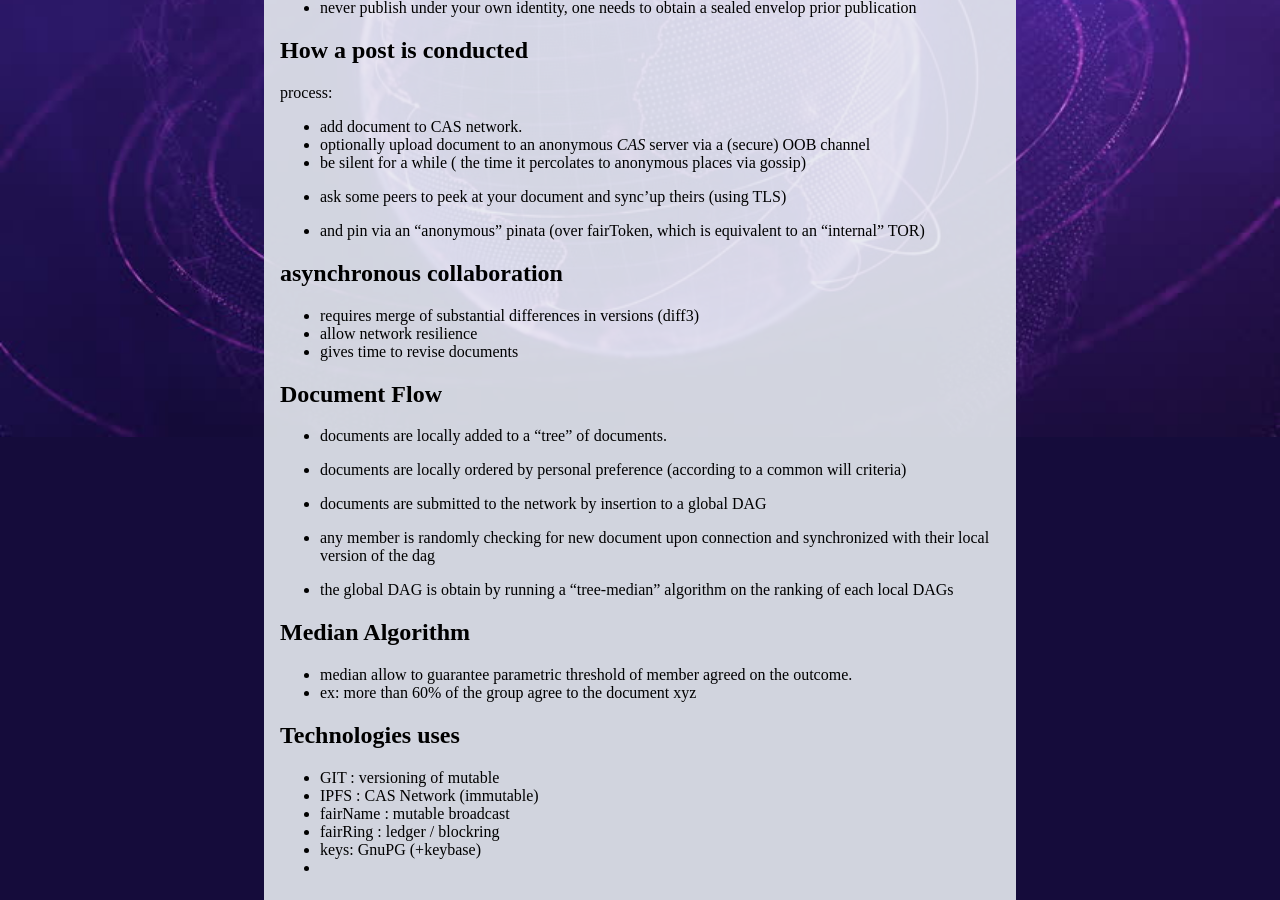
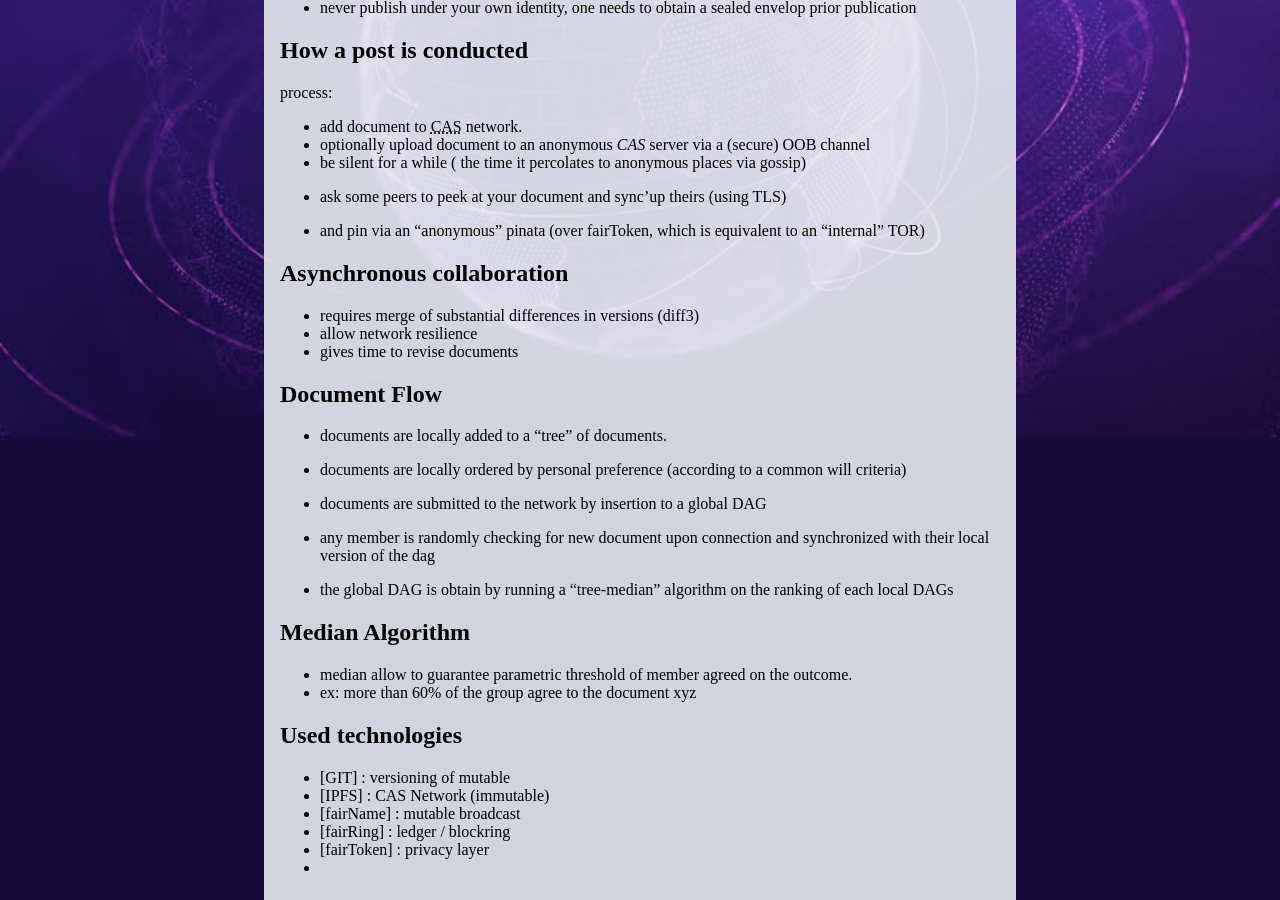
Before and after one commit to willforge/fairTools, a Jekyll site: the page built from docs/slides.md, in a window 1280 px wide and 900 px high, scrolled down 987 px. Built offline with Jekyll 4.4.1, drawn with Linux system fonts in a browser that asks for light colours; our own code applies the rules of GitHub Pages for plain Markdown files; some of the changed text lies outside the part shown.

Commit message:
correction applied to slides

```diff
--- a/docs/slides.md
+++ b/docs/slides.md
@@ -1,7 +1,7 @@
-# Fairtools (technical overview)
+# fairTools (technical overview)
 
 
-## Fairtools
+## fairTools
 
    - is a set of tools to make collaborative technologies accessible to anyone
    - it consists of
@@ -54,7 +54,7 @@
 ## How a post is conducted
 
   process:
-   - add document to <span abrev="Content Addressed Storage">CAS</span> network.
+   - add document to <abbr title="Content Addressed Storage">CAS</abbr> network.
    - optionally upload document to an anonymous *CAS* server via a (secure) OOB channel
    - be silent for a while ( the time it percolates to anonymous places via gossip)
    - ask some peers to peek at your document and sync'up theirs (using TLS)
@@ -62,7 +62,7 @@
    - and pin via an "anonymous" pinata (over fairToken, which is equivalent to an "internal" TOR)
 
 
-## asynchronous collaboration
+## Asynchronous collaboration
 
 - requires merge of substantial differences in versions (diff3)
 - allow network resilience
@@ -88,15 +88,23 @@
 
 
 
-## Technologies uses
+## Used technologies
 
 
-- GIT  : versioning of mutable
-- IPFS : CAS Network (immutable)
-- fairName : mutable broadcast
-- fairRing : ledger / blockring
-- keys: GnuPG (+keybase)
--
+- [GIT]  : versioning of mutable
+- [IPFS] : CAS Network (immutable)
+- [fairName] : mutable broadcast
+- [fairRing] : ledger / blockring
+- [fairToken] : privacy layer
+- [fairkeys]: GnuPG (+keybase)
+
+
+[4]: https://willforge.github.io/fairTools/
+[5]: https://www.ipfs.io
+[6]: https://duckduckgo.com/?q=fairName+!g
+[7]: https://duckduckgo.com/?q=fairRing+!g
+[8]: https://duckduckgo.com/?q=fairToken+!g
+[9]: https://duckduckgo.com/?q=fairKeys+!g
 
 ## fairToken
 
@@ -104,7 +112,7 @@
 - peerkeys are managed via power-of-attorney attached to each keys.
 - (non-duplication of token, double-spending etc.)
 
-## glossary
+## Glossary
 
   OOB = Out of band
   CAS = content addressable store
```
